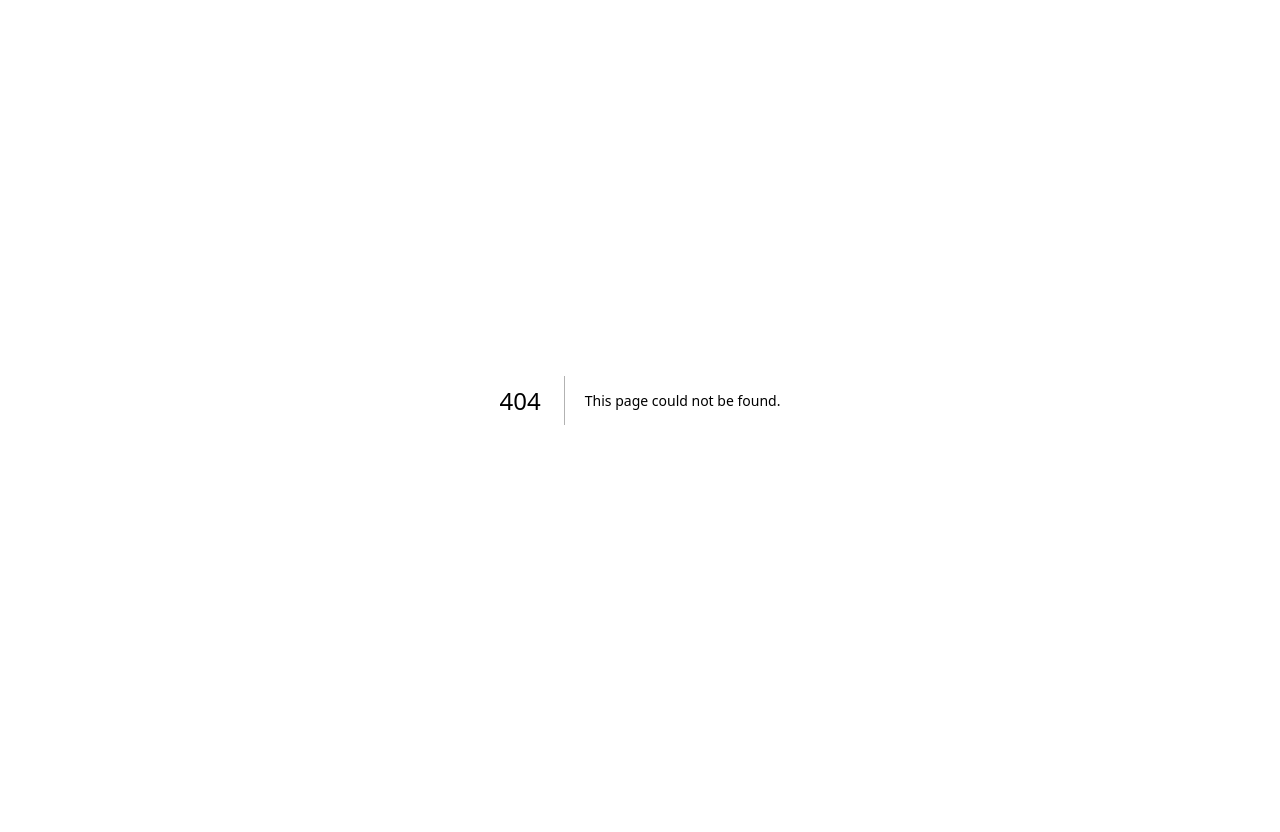
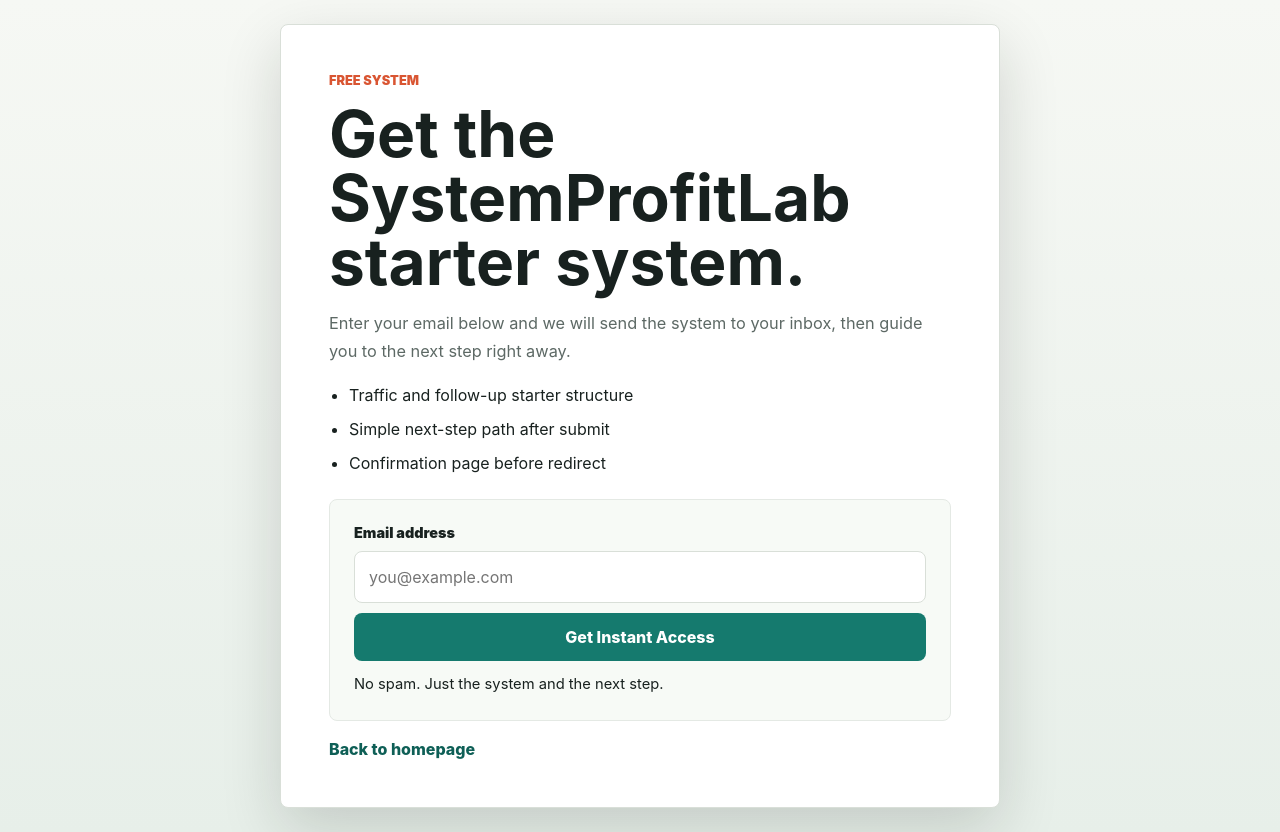
Before and after one commit to systemprofitlab/systemprofitlab, a Next.js app: page /get-system in a window 1280 px wide. Before the commit this address had no page. Before the commit the page ends 800 px from the top, so only its background shows below. Built offline with nearby package versions, Linux system fonts and the light colour scheme.

Commit message:
Replace hero modal with capture page

```diff
--- a/app/components/LeadForm.tsx
+++ b/app/components/LeadForm.tsx
@@ -1,9 +1,9 @@
 "use client";
 
 import { FormEvent, useState } from "react";
+import Link from "next/link";
 import Button from "./Button";
 import Input from "./Input";
-import Modal from "./Modal";
 
 type FormState = "idle" | "loading" | "success" | "error";
 
@@ -15,7 +15,6 @@
   const [email, setEmail] = useState("");
   const [status, setStatus] = useState<FormState>("idle");
   const [message, setMessage] = useState("");
-  const [open, setOpen] = useState(false);
 
   async function submitLead(event: FormEvent<HTMLFormElement>) {
     event.preventDefault();
@@ -83,26 +82,11 @@
   }
 
   return (
-    <>
-      <div className="heroActions">
-        <Button onClick={() => setOpen(true)}>Get Your Free System</Button>
-        <a href="#system">See the system</a>
-      </div>
-      <Modal isOpen={open} onClose={() => setOpen(false)} title="Get the system">
-        <div className="modalIntro">
-          <p className="modalEyebrow">Free access</p>
-          <p className="modalText">
-            Enter your email to get the SystemProfitLab starter system and the
-            next step for putting it to work.
-          </p>
-          <ul className="modalChecklist">
-            <li>Simple traffic and follow-up structure</li>
-            <li>Immediate next-step access after submit</li>
-            <li>Email delivery confirmation from SystemProfitLab</li>
-          </ul>
-        </div>
-        <div className="modalFormShell">{form}</div>
-      </Modal>
-    </>
+    <div className="heroActions">
+      <Link className="button" href="/get-system">
+        Get Your Free System
+      </Link>
+      <a href="#system">See the system</a>
+    </div>
   );
 }
--- /dev/null
+++ b/app/get-system/page.tsx
@@ -0,0 +1,28 @@
+import Link from "next/link";
+import LeadForm from "../components/LeadForm";
+
+export default function GetSystemPage() {
+  return (
+    <main className="capturePage">
+      <section className="captureCard">
+        <p className="eyebrow">Free system</p>
+        <h1>Get the SystemProfitLab starter system.</h1>
+        <p className="captureText">
+          Enter your email below and we will send the system to your inbox, then
+          guide you to the next step right away.
+        </p>
+        <ul className="captureChecklist">
+          <li>Traffic and follow-up starter structure</li>
+          <li>Simple next-step path after submit</li>
+          <li>Confirmation page before redirect</li>
+        </ul>
+        <LeadForm variant="inline" />
+        <div className="captureLinks">
+          <Link className="confirmationLink" href="/">
+            Back to homepage
+          </Link>
+        </div>
+      </section>
+    </main>
+  );
+}
--- a/app/globals.css
+++ b/app/globals.css
@@ -338,121 +338,68 @@
   color: #b42318;
 }
 
-.modalBackdrop {
+.capturePage {
   align-items: center;
-  background: rgba(16, 22, 20, 0.72);
+  background:
+    linear-gradient(180deg, #f6f8f4 0%, #e7efe9 100%);
   display: flex;
-  inset: 0;
   justify-content: center;
-  padding: 20px;
-  position: fixed;
-  z-index: 20;
+  min-height: 100svh;
+  padding: 24px;
 }
 
-.modal {
+.captureCard {
   background: var(--panel);
+  border: 1px solid var(--line);
   border-radius: 8px;
   box-shadow: var(--shadow);
-  max-width: 620px;
-  padding: 28px;
-  width: min(100%, 620px);
+  max-width: 720px;
+  padding: clamp(28px, 6vw, 48px);
+  width: min(100%, 720px);
 }
 
-.modalHeader {
-  align-items: center;
-  display: flex;
-  gap: 16px;
-  justify-content: space-between;
-}
-
-.modalHeader h2 {
-  font-size: 1.5rem;
-  margin: 0;
-}
-
-.modalIntro {
-  border-bottom: 1px solid #e4e9e4;
-  margin-top: 16px;
-  padding-bottom: 18px;
-}
-
-.modalEyebrow {
-  color: var(--warm);
-  font-size: 0.78rem;
-  font-weight: 900;
-  letter-spacing: 0;
-  margin-bottom: 10px;
-  text-transform: uppercase;
-}
-
-.modalText {
-  color: var(--muted);
-  line-height: 1.7;
+.captureCard h1 {
+  font-size: clamp(2.2rem, 5vw, 4rem);
+  line-height: 1;
   margin-bottom: 16px;
 }
 
-.modalChecklist {
+.captureText {
+  color: var(--muted);
+  font-size: 1.02rem;
+  line-height: 1.7;
+  margin-bottom: 18px;
+}
+
+.captureChecklist {
   color: var(--ink);
   display: grid;
   gap: 10px;
   line-height: 1.5;
-  margin: 0;
+  margin: 0 0 24px;
   padding-left: 20px;
 }
 
-.modalFormShell {
+.captureCard .leadForm.inline {
   background: #f7faf6;
-  border: 1px solid #e4e9e4;
-  border-radius: 8px;
-  margin-top: 18px;
-  padding: 18px;
+  border-color: #e4e9e4;
+  box-shadow: none;
 }
 
-.modal .leadForm {
-  color: var(--ink);
-  margin-top: 0;
-}
-
-.modal .leadForm label {
-  color: var(--ink);
-}
-
-.modal .leadFields {
+.captureCard .leadFields {
   grid-template-columns: 1fr;
 }
 
-.modal .input {
-  background: #ffffff;
-  border-color: #c6cfca;
+.captureCard .input {
   min-height: 52px;
 }
 
-.modal .button {
-  justify-content: center;
+.captureCard .button {
   width: 100%;
 }
 
-.modal .formNote {
-  color: var(--muted);
-}
-
-.modal .formMessage.success {
-  color: var(--accent-strong);
-}
-
-.modal .formMessage.error {
-  color: #b42318;
-}
-
-.closeButton {
-  background: transparent;
-  border: 1px solid var(--line);
-  border-radius: 8px;
-  color: var(--ink);
-  cursor: pointer;
-  font: inherit;
-  font-weight: 800;
-  padding: 9px 12px;
+.captureLinks {
+  margin-top: 18px;
 }
 
 .footer {
@@ -554,12 +501,8 @@
     width: 100%;
   }
 
-  .modal {
-    padding: 22px;
-  }
-
-  .modalFormShell {
-    padding: 16px;
+  .captureCard {
+    padding: 24px;
   }
 }
 
```
